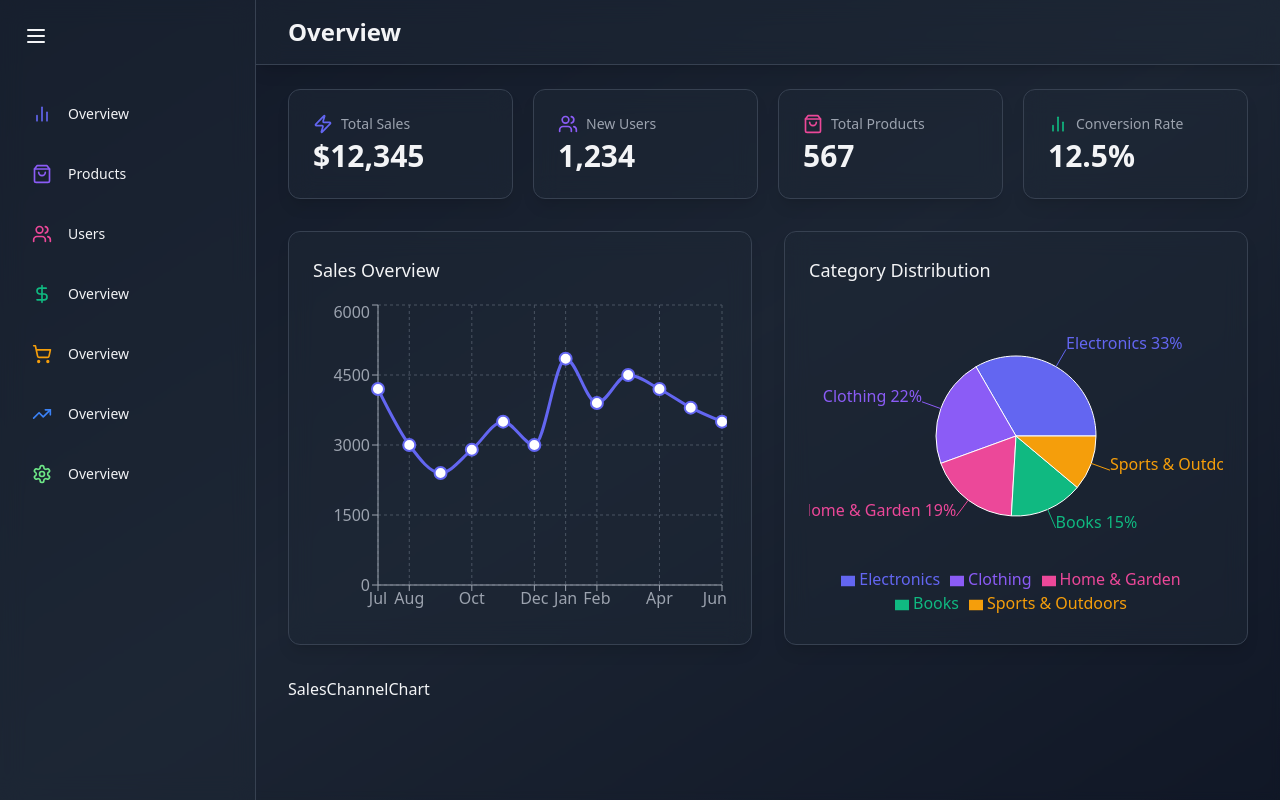
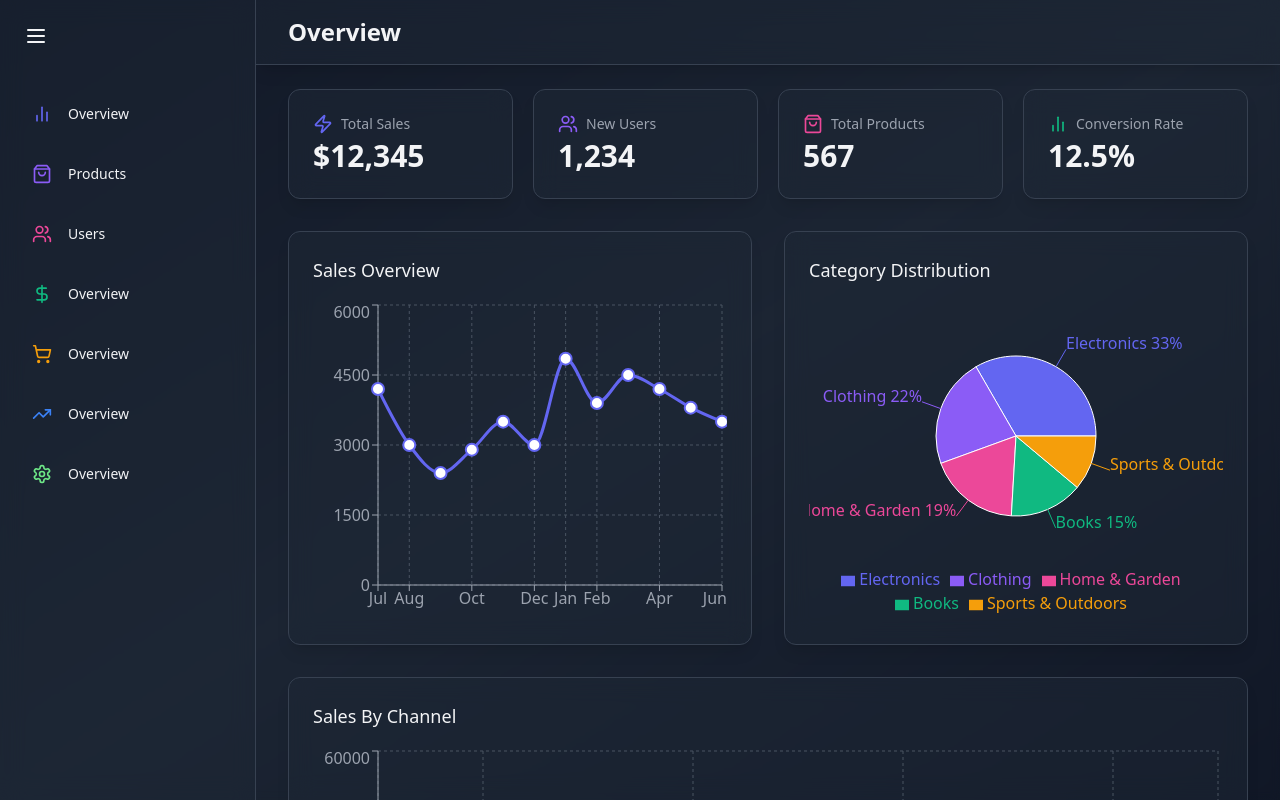
Before and after one commit to rody-huancas/admin-dashboard-react, a React (Vite) app: page / in a window 1280 px wide. Built offline with nearby package versions, Linux system fonts and the light colour scheme.

Commit message:
Feat: Sales By Channel Chart

```diff
--- a/src/components/overview/CategoryDistributionChart.tsx
+++ b/src/components/overview/CategoryDistributionChart.tsx
@@ -9,7 +9,7 @@ const categoryData = [
   { name: "Sports & Outdoors", value: 1500 }
 ];
 
-const COLORS = ["#6366F1", "#8B5CF6", "#EC4899", "#10B981", "#F59E0B"]
+const COLORS = ["#6366F1", "#8B5CF6", "#EC4899", "#10B981", "#F59E0B"];
 
 export const CategoryDistributionChart = () => {
   return (
--- a/src/components/overview/SalesChannelChart.tsx
+++ b/src/components/overview/SalesChannelChart.tsx
@@ -1,5 +1,52 @@
+import { motion } from "framer-motion";
+import { Bar, BarChart, CartesianGrid, Cell, Legend, ResponsiveContainer, Tooltip, XAxis, YAxis } from "recharts";
+
+const SALES_CHANNEL_DATA = [
+  { name: "Website"        , value: 45600 },
+  { name: "Social Media"   , value: 32100 },
+  { name: "Email Marketing", value: 25400 },
+  { name: "Direct Sales"   , value: 16500 },
+];
+
+const COLORS = ["#6366F1", "#8B5CF6", "#EC4899", "#10B981", "#F59E0B"];
+
 export const SalesChannelChart = () => {
   return (
-    <div>SalesChannelChart</div>
-  )
-}
+    <motion.div
+      className="bg-gray-800 bg-opacity-50 backdrop-blur-md shadow-lg rounded-xl p-6 lg:col-span-2 border border-gray-700"
+      initial={{ opacity: 0, y: 20 }}
+      animate={{ opacity: 1, y: 0 }}
+      transition={{ delay: 0.4 }}
+    >
+      <h2 className="text-lg font-medium mb-4 text-gray-100">
+        Sales By Channel
+      </h2>
+
+      <div className="h-80">
+        <ResponsiveContainer width="100%" height="100%">
+          <BarChart data={SALES_CHANNEL_DATA}>
+            <CartesianGrid strokeDasharray={"3 3"} stroke="#4B5563" />
+            <XAxis dataKey={"name"} stroke="#9CA3AF" />
+            <YAxis stroke="#9CA3AF" />
+            <Tooltip
+              contentStyle={{
+                backgroundColor: "rgba(31, 41, 55, 0.8)",
+                borderColor: "#4B5563",
+              }}
+              itemStyle={{ color: "#E5E7EB" }}
+            />
+            <Legend />
+            <Bar dataKey={"value"} fill="#8884D8">
+              {SALES_CHANNEL_DATA.map((_, index) => (
+                <Cell
+                  key={`cell-${index}`}
+                  fill={COLORS[index % COLORS.length]}
+                />
+              ))}
+            </Bar>
+          </BarChart>
+        </ResponsiveContainer>
+      </div>
+    </motion.div>
+  );
+};
```
